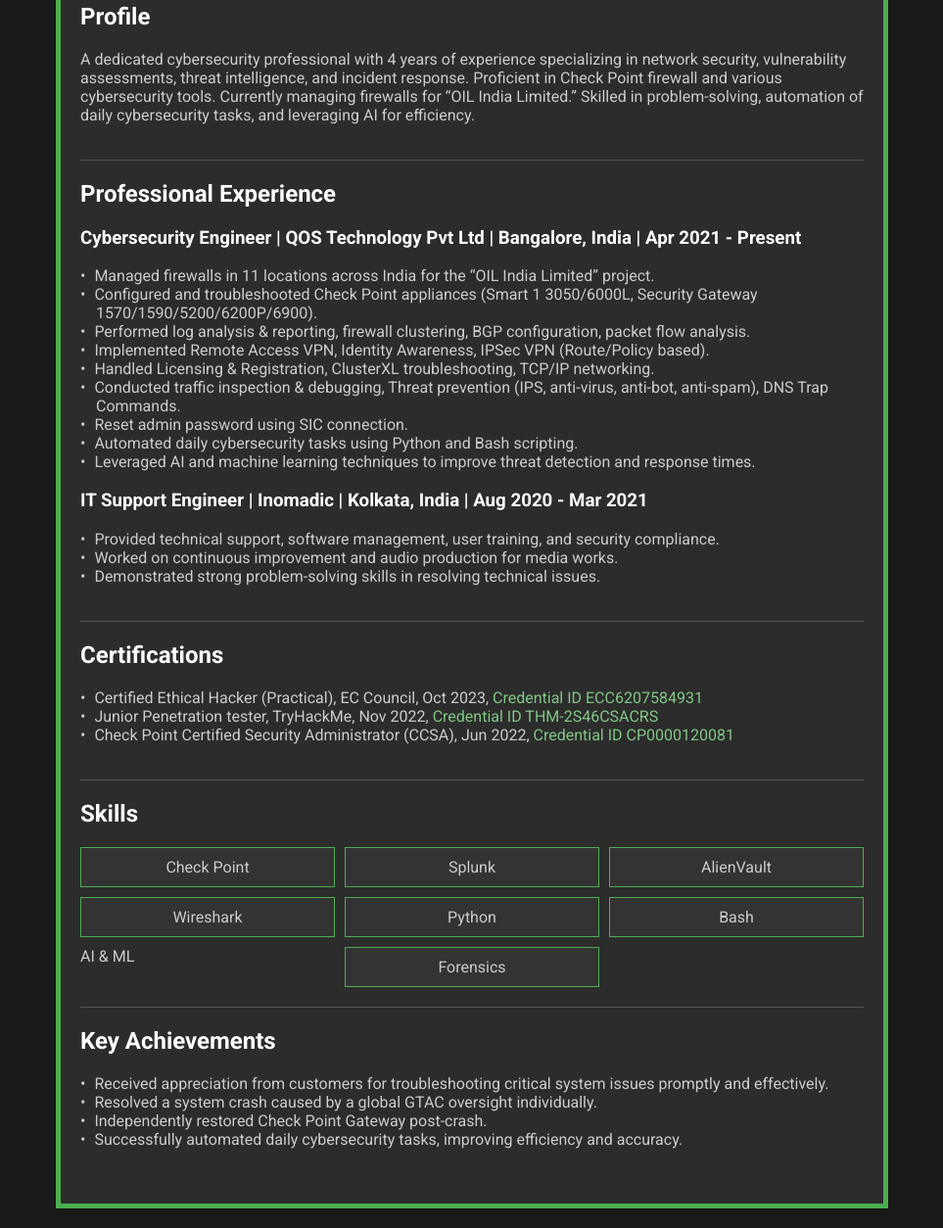
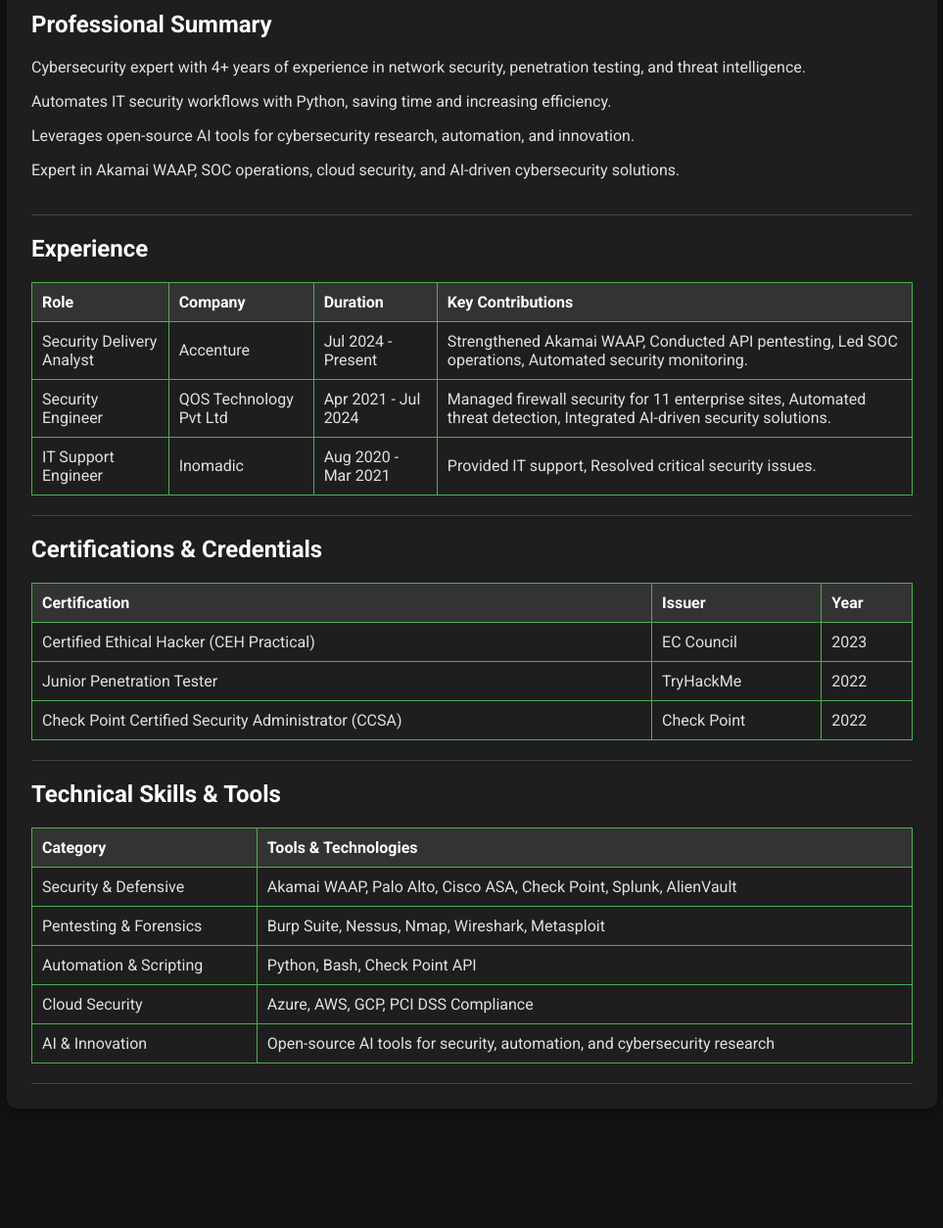
Before and after one commit to angshuman99/cv, a plain HTML site: page index.html in a window 1280 px wide. Shown: the part 293-1547 px from the top of the page at 98% size, without its empty margins (158-1121 px from the left). After the commit the page ends 1455 px from the top, so only its background shows below. Drawn offline with Linux system fonts and the light colour scheme.

Commit message:
Update index.html

```diff
--- a/index.html
+++ b/index.html
@@ -3,89 +3,62 @@
 <head>
 <meta charset="UTF-8">
 <meta name="viewport" content="width=device-width, initial-scale=1.0">
-<title>Angshuman Barman's Resume</title>
+<title>Angshuman Barman - Cybersecurity Resume</title>
 <link href="https://fonts.googleapis.com/css?family=Roboto:400,700&display=swap" rel="stylesheet">
 <style>
     body {
         font-family: 'Roboto', sans-serif;
         margin: 0;
         padding: 0;
-        background: #1a1a1a;
-        color: #cccccc;
+        background: #121212;
+        color: #e0e0e0;
         transition: color 0.3s ease;
     }
     .container {
-        max-width: 800px;
-        margin: 20px auto;
-        padding: 20px;
-        background: #2c2c2c;
-        border: 5px solid #4CAF50;
-        box-shadow: 0 2px 5px rgba(0,0,0,0.2);
+        max-width: 900px;
+        margin: 30px auto;
+        padding: 25px;
+        background: #1e1e1e;
+        border-radius: 10px;
+        box-shadow: 0 5px 15px rgba(0,0,0,0.3);
     }
     header {
         text-align: center;
-        background: #333;
         padding: 20px 0;
-        position: relative;
-        border-bottom: 5px solid #4CAF50;
-    }
-    header::after {
-        content: '';
-        display: block;
-        width: 100%;
-        height: 5px;
-        background: linear-gradient(to right, #4CAF50, #81C784);
-        position: absolute;
-        bottom: 0;
-        left: 0;
+        border-bottom: 3px solid #4CAF50;
     }
     h1, h2, h3 {
-        color: #fff;
+        color: #ffffff;
     }
     a {
-        color: #81C784;
+        color: #4CAF50;
         text-decoration: none;
-        transition: transform 0.3s ease, font-size 0.3s ease;
+        font-weight: bold;
+        transition: color 0.3s ease;
     }
     a:hover {
-        font-size: 120%;
-        transform: scale(1.1);
+        color: #81C784;
     }
     .section {
         margin-top: 20px;
         padding-bottom: 20px;
-        border-bottom: 1px solid #555;
+        border-bottom: 1px solid #444;
     }
-    .section:last-child {
-        border-bottom: none;
+    table {
+        width: 100%;
+        border-collapse: collapse;
+        margin-top: 10px;
     }
-    .skills-grid {
-        display: grid;
-        grid-template-columns: repeat(3, 1fr);
-        gap: 10px;
+    table, th, td {
+        border: 1px solid #4CAF50;
     }
-    .skill {
+    th, td {
+        padding: 10px;
+        text-align: left;
+    }
+    th {
         background: #333;
-        padding: 10px;
-        text-align: center;
-        border: 1px solid #4CAF50;
-        transition: transform 0.3s ease-out, background 0.3s ease;
-    }
-    .skill:hover {
-        transform: translateY(-10px);
-        background: #4CAF50;
-    }
-    ul {
-        list-style-type: none;
-        padding-left: 0;
-    }
-    li {
-        padding-left: 1em;
-        text-indent: -1em;
-    }
-    li:before {
-        content: "• ";
-        padding-right: 5px;
+        color: #fff;
     }
 </style>
 </head>
@@ -93,64 +66,99 @@
 <div class="container">
     <header>
         <h1>Angshuman Barman</h1>
-        <p>Cyber Security Engineer | CEHv12 (Practical) | CCSA R81.10</p>
-        <p>Phone: +91 9957095900 | Email: <a href="mailto:angshuman.barman.p@gmail.com">angshuman.barman.p@gmail.com</a></p>
-        <p><a href="https://www.linkedin.com/in/angshuman-barman-147017165/">LinkedIn Profile</a> | <a href="https://github.com/angshuman99/web-recon-tool">GitHub Profile</a></p>
+        <p>Cybersecurity Specialist | Security Architect | CEHv12 (Practical) | CCSA R81.10</p>
+        <p>📞 +91 9957095900 | 📧 <a href="mailto:angshuman.barman.p@gmail.com">angshuman.barman.p@gmail.com</a></p>
+        <p><a href="https://www.linkedin.com/in/angshuman-barman-147017165/">LinkedIn</a> | <a href="https://github.com/angshuman99/web-recon-tool">GitHub</a> | <a href="https://angshuman99.github.io/cv/">Portfolio</a></p>
     </header>
     <div class="section">
-        <h2>Profile</h2>
-        <p>A dedicated cybersecurity professional with 4 years of experience specializing in network security, vulnerability assessments, threat intelligence, and incident response. Proficient in Check Point firewall and various cybersecurity tools. Currently managing firewalls for “OIL India Limited.” Skilled in problem-solving, automation of daily cybersecurity tasks, and leveraging AI for efficiency.</p>
+        <h2>Professional Summary</h2>
+        <p>Cybersecurity expert with 4+ years of experience in network security, penetration testing, and threat intelligence.</p>
+        <p>Automates IT security workflows with Python, saving time and increasing efficiency.</p>
+        <p>Leverages open-source AI tools for cybersecurity research, automation, and innovation.</p>
+        <p>Expert in Akamai WAAP, SOC operations, cloud security, and AI-driven cybersecurity solutions.</p>
     </div>
     <div class="section">
-        <h2>Professional Experience</h2>
-        <h3>Cybersecurity Engineer | QOS Technology Pvt Ltd | Bangalore, India | Apr 2021 - Present</h3>
-        <ul>
-            <li>Managed firewalls in 11 locations across India for the “OIL India Limited” project.</li>
-            <li>Configured and troubleshooted Check Point appliances (Smart 1 3050/6000L, Security Gateway 1570/1590/5200/6200P/6900).</li>
-            <li>Performed log analysis & reporting, firewall clustering, BGP configuration, packet flow analysis.</li>
-            <li>Implemented Remote Access VPN, Identity Awareness, IPSec VPN (Route/Policy based).</li>
-            <li>Handled Licensing & Registration, ClusterXL troubleshooting, TCP/IP networking.</li>
-            <li>Conducted traffic inspection & debugging, Threat prevention (IPS, anti-virus, anti-bot, anti-spam), DNS Trap Commands.</li>
-            <li>Reset admin password using SIC connection.</li>
-            <li>Automated daily cybersecurity tasks using Python and Bash scripting.</li>
-            <li>Leveraged AI and machine learning techniques to improve threat detection and response times.</li>
-        </ul>
-        <h3>IT Support Engineer | Inomadic | Kolkata, India | Aug 2020 - Mar 2021</h3>
-        <ul>
-            <li>Provided technical support, software management, user training, and security compliance.</li>
-            <li>Worked on continuous improvement and audio production for media works.</li>
-            <li>Demonstrated strong problem-solving skills in resolving technical issues.</li>
-        </ul>
+        <h2>Experience</h2>
+        <table>
+            <tr>
+                <th>Role</th>
+                <th>Company</th>
+                <th>Duration</th>
+                <th>Key Contributions</th>
+            </tr>
+            <tr>
+                <td>Security Delivery Analyst</td>
+                <td>Accenture</td>
+                <td>Jul 2024 - Present</td>
+                <td>Strengthened Akamai WAAP, Conducted API pentesting, Led SOC operations, Automated security monitoring.</td>
+            </tr>
+            <tr>
+                <td>Security Engineer</td>
+                <td>QOS Technology Pvt Ltd</td>
+                <td>Apr 2021 - Jul 2024</td>
+                <td>Managed firewall security for 11 enterprise sites, Automated threat detection, Integrated AI-driven security solutions.</td>
+            </tr>
+            <tr>
+                <td>IT Support Engineer</td>
+                <td>Inomadic</td>
+                <td>Aug 2020 - Mar 2021</td>
+                <td>Provided IT support, Resolved critical security issues.</td>
+            </tr>
+        </table>
     </div>
     <div class="section">
-        <h2>Certifications</h2>
-        <ul>
-            <li>Certified Ethical Hacker (Practical), EC Council, Oct 2023, <a href="https://drive.google.com/open?id=17W9i0ahw0jGv7jUthTu7_3MzgJbjLslW" target="_blank">Credential ID ECC6207584931</a></li>
-            <li>Junior Penetration tester, TryHackMe, Nov 2022, <a href="https://drive.google.com/open?id=1_dXmVlzfcwWNNFGzstKCywDdUJVqhjIJ" target="_blank">Credential ID THM-2S46CSACRS</a></li>
-            <li>Check Point Certified Security Administrator (CCSA), Jun 2022, <a href="https://drive.google.com/open?id=1r2yXPcCQsUTHzYLqwBWzdXP1poH8h7bn" target="_blank">Credential ID CP0000120081</a></li>
-        </ul>
+        <h2>Certifications & Credentials</h2>
+        <table>
+            <tr>
+                <th>Certification</th>
+                <th>Issuer</th>
+                <th>Year</th>
+            </tr>
+            <tr>
+                <td>Certified Ethical Hacker (CEH Practical)</td>
+                <td>EC Council</td>
+                <td>2023</td>
+            </tr>
+            <tr>
+                <td>Junior Penetration Tester</td>
+                <td>TryHackMe</td>
+                <td>2022</td>
+            </tr>
+            <tr>
+                <td>Check Point Certified Security Administrator (CCSA)</td>
+                <td>Check Point</td>
+                <td>2022</td>
+            </tr>
+        </table>
     </div>
     <div class="section">
-        <h2>Skills</h2>
-        <div class="skills-grid">
-            <div class="skill">Check Point</div>
-            <div class="skill">Splunk</div>
-            <div class="skill">AlienVault</div>
-            <div class="skill">Wireshark</div>
-            <div class="skill">Python</div>
-            <div class="skill">Bash</div>
-            <div the="skill">AI & ML</div>
-            <div class="skill">Forensics</div>
-        </div>
-    </div>
-    <div class="section">
-        <h2>Key Achievements</h2>
-        <ul>
-            <li>Received appreciation from customers for troubleshooting critical system issues promptly and effectively.</li>
-            <li>Resolved a system crash caused by a global GTAC oversight individually.</li>
-            <li>Independently restored Check Point Gateway post-crash.</li>
-            <li>Successfully automated daily cybersecurity tasks, improving efficiency and accuracy.</li>
-        </ul>
+        <h2>Technical Skills & Tools</h2>
+        <table>
+            <tr>
+                <th>Category</th>
+                <th>Tools & Technologies</th>
+            </tr>
+            <tr>
+                <td>Security & Defensive</td>
+                <td>Akamai WAAP, Palo Alto, Cisco ASA, Check Point, Splunk, AlienVault</td>
+            </tr>
+            <tr>
+                <td>Pentesting & Forensics</td>
+                <td>Burp Suite, Nessus, Nmap, Wireshark, Metasploit</td>
+            </tr>
+            <tr>
+                <td>Automation & Scripting</td>
+                <td>Python, Bash, Check Point API</td>
+            </tr>
+            <tr>
+                <td>Cloud Security</td>
+                <td>Azure, AWS, GCP, PCI DSS Compliance</td>
+            </tr>
+            <tr>
+                <td>AI & Innovation</td>
+                <td>Open-source AI tools for security, automation, and cybersecurity research</td>
+            </tr>
+        </table>
     </div>
 </div>
 </body>
```
